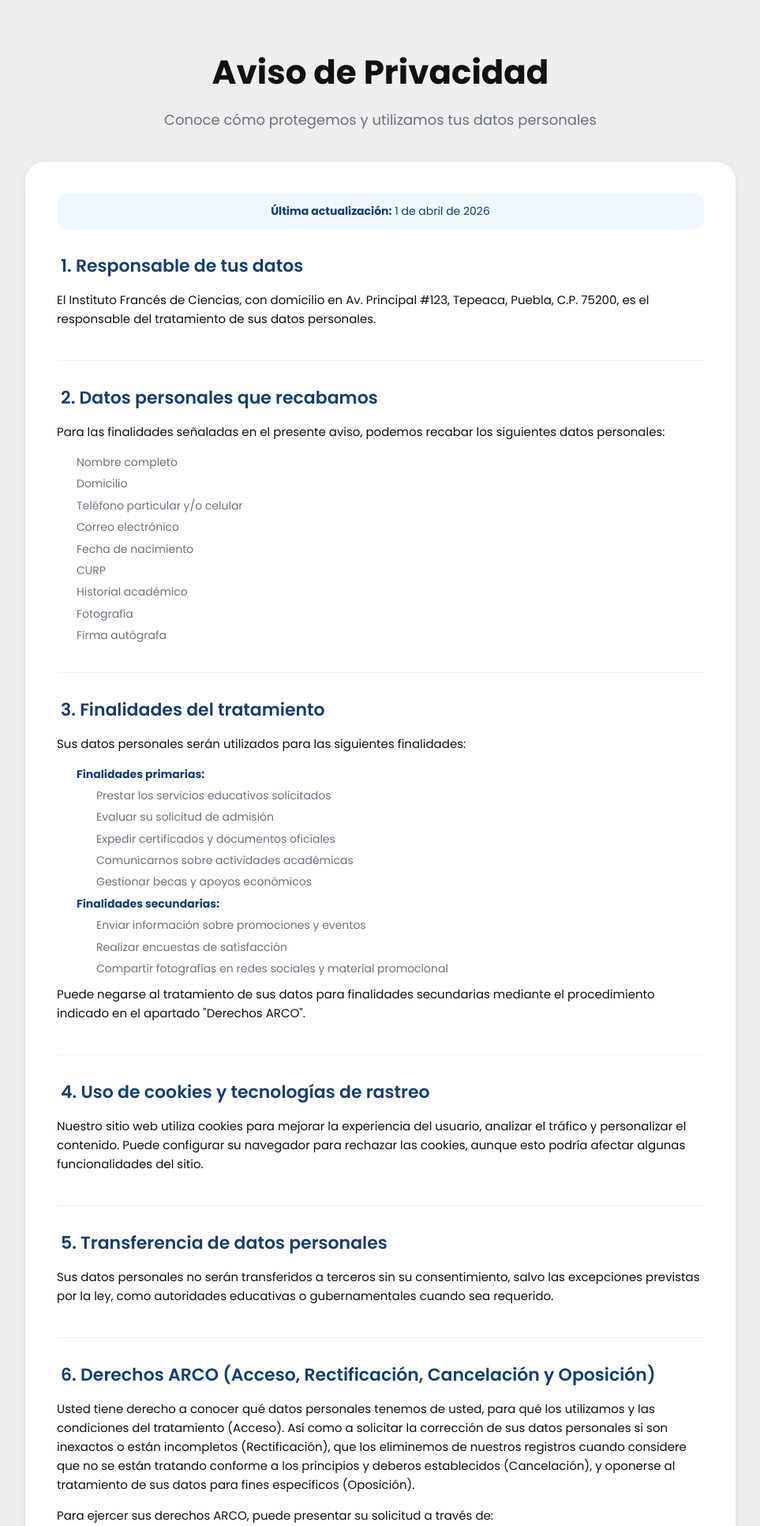
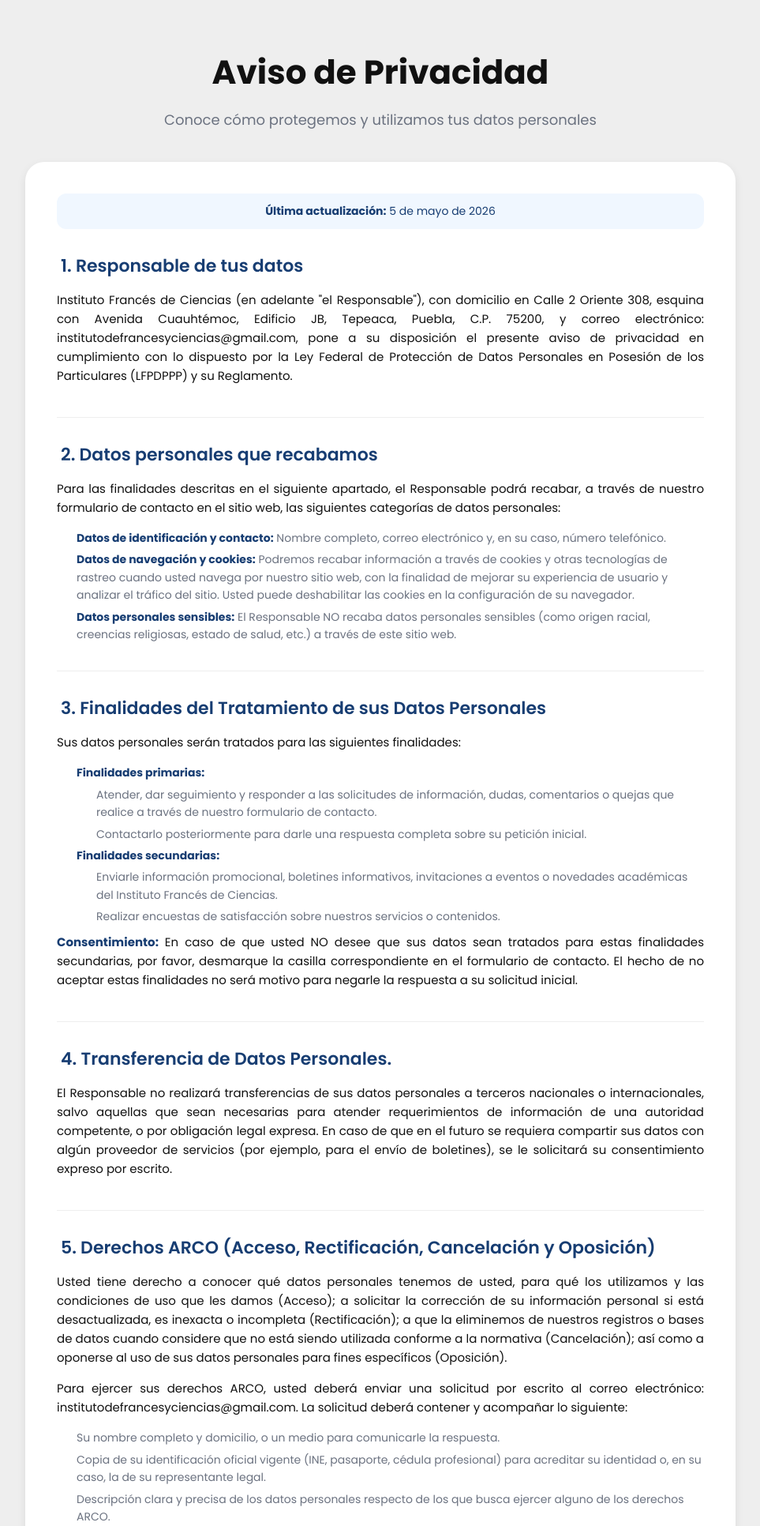
Before and after one commit to edenSHZ/ProyectoS8, a PHP site: page /privacidad.html in a window 1280 px wide. Shown: the part 72-2004 px from the top of the page at 79% size, without its empty margins (158-1121 px from the left). Run offline with PHP 8.4, Linux system fonts and the light colour scheme.

Commit message:
Corrección del footer y Aviso de Privacidad

```diff
--- a/css/styles.css
+++ b/css/styles.css
@@ -4003,6 +4003,7 @@ AVISO DE PRIVACIDAD
     color: var(--color-text);
     line-height: 1.6;
     margin-bottom: 15px;
+    text-align: justify;
 }
 
 .aviso-seccion ul {
--- a/privacidad.html
+++ b/privacidad.html
@@ -67,95 +67,81 @@
                 <div class="aviso-content">
                     <!-- Fecha de actualización -->
                     <div class="aviso-fecha">
-                        <p><strong>Última actualización:</strong> 1 de abril de 2026</p>
+                        <p><strong>Última actualización:</strong> 5 de mayo de 2026</p>
                     </div>
 
                     <!-- Introducción -->
                     <div class="aviso-seccion">
                         <h2>1. Responsable de tus datos</h2>
-                        <p>El Instituto Francés de Ciencias, con domicilio en Av. Principal #123, Tepeaca, Puebla, C.P. 75200, es el responsable del tratamiento de sus datos personales.</p>
+                        <p>Instituto Francés de Ciencias (en adelante "el Responsable"), con domicilio en Calle 2 Oriente 308, esquina con Avenida Cuauhtémoc, Edificio JB, Tepeaca, Puebla, C.P. 75200, y correo electrónico: institutodefrancesyciencias@gmail.com, pone a su disposición el presente aviso de privacidad en cumplimiento con lo dispuesto por la Ley Federal de Protección de Datos Personales en Posesión de los Particulares (LFPDPPP) y su Reglamento.</p>
                     </div>
 
                     <div class="aviso-seccion">
                         <h2>2. Datos personales que recabamos</h2>
-                        <p>Para las finalidades señaladas en el presente aviso, podemos recabar los siguientes datos personales:</p>
+                        <p>Para las finalidades descritas en el siguiente apartado, el Responsable podrá recabar, a través de nuestro formulario de contacto en el sitio web, las siguientes categorías de datos personales:</p>
                         <ul>
-                            <li>Nombre completo</li>
-                            <li>Domicilio</li>
-                            <li>Teléfono particular y/o celular</li>
-                            <li>Correo electrónico</li>
-                            <li>Fecha de nacimiento</li>
-                            <li>CURP</li>
-                            <li>Historial académico</li>
-                            <li>Fotografía</li>
-                            <li>Firma autógrafa</li>
+                            <li><strong>Datos de identificación y contacto:</strong> Nombre completo, correo electrónico y, en su caso, número telefónico.</li>
+                            <li><strong>Datos de navegación y cookies:</strong> Podremos recabar información a través de cookies y otras tecnologías de rastreo cuando usted navega por nuestro sitio web, con la finalidad de mejorar su experiencia de usuario y analizar el tráfico del sitio. Usted puede deshabilitar las cookies en la configuración de su navegador.</li>
+                            <li><strong>Datos personales sensibles:</strong> El Responsable NO recaba datos personales sensibles (como origen racial, creencias religiosas, estado de salud, etc.) a través de este sitio web.</li>
                         </ul>
                     </div>
 
                     <div class="aviso-seccion">
-                        <h2>3. Finalidades del tratamiento</h2>
-                        <p>Sus datos personales serán utilizados para las siguientes finalidades:</p>
+                        <h2>3. Finalidades del Tratamiento de sus Datos Personales</h2>
+                        <p>Sus datos personales serán tratados para las siguientes finalidades:</p>
                         <ul>
                             <li><strong>Finalidades primarias:</strong>
                                 <ul>
-                                    <li>Prestar los servicios educativos solicitados</li>
-                                    <li>Evaluar su solicitud de admisión</li>
-                                    <li>Expedir certificados y documentos oficiales</li>
-                                    <li>Comunicarnos sobre actividades académicas</li>
-                                    <li>Gestionar becas y apoyos económicos</li>
+                                    <li>Atender, dar seguimiento y responder a las solicitudes de información, dudas, comentarios o quejas que realice a través de nuestro formulario de contacto.</li>
+                                    <li>Contactarlo posteriormente para darle una respuesta completa sobre su petición inicial.</li>
                                 </ul>
                             </li>
                             <li><strong>Finalidades secundarias:</strong>
                                 <ul>
-                                    <li>Enviar información sobre promociones y eventos</li>
-                                    <li>Realizar encuestas de satisfacción</li>
-                                    <li>Compartir fotografías en redes sociales y material promocional</li>
+                                    <li>Enviarle información promocional, boletines informativos, invitaciones a eventos o novedades académicas del Instituto Francés de Ciencias.</li>
+                                    <li>Realizar encuestas de satisfacción sobre nuestros servicios o contenidos.</li>
                                 </ul>
                             </li>
                         </ul>
-                        <p>Puede negarse al tratamiento de sus datos para finalidades secundarias mediante el procedimiento indicado en el apartado "Derechos ARCO".</p>
+                        <p><strong>Consentimiento:</strong> En caso de que usted NO desee que sus datos sean tratados para estas finalidades secundarias, por favor, desmarque la casilla correspondiente en el formulario de contacto. El hecho de no aceptar estas finalidades no será motivo para negarle la respuesta a su solicitud inicial.</p>
                     </div>
 
                     <div class="aviso-seccion">
-                        <h2>4. Uso de cookies y tecnologías de rastreo</h2>
-                        <p>Nuestro sitio web utiliza cookies para mejorar la experiencia del usuario, analizar el tráfico y personalizar el contenido. Puede configurar su navegador para rechazar las cookies, aunque esto podría afectar algunas funcionalidades del sitio.</p>
+                        <h2>4. Transferencia de Datos Personales.</h2>
+                        <p>El Responsable no realizará transferencias de sus datos personales a terceros nacionales o internacionales, salvo aquellas que sean necesarias para atender requerimientos de información de una autoridad competente, o por obligación legal expresa. En caso de que en el futuro se requiera compartir sus datos con algún proveedor de servicios (por ejemplo, para el envío de boletines), se le solicitará su consentimiento expreso por escrito.</p>
                     </div>
 
                     <div class="aviso-seccion">
-                        <h2>5. Transferencia de datos personales</h2>
-                        <p>Sus datos personales no serán transferidos a terceros sin su consentimiento, salvo las excepciones previstas por la ley, como autoridades educativas o gubernamentales cuando sea requerido.</p>
+                        <h2>5. Derechos ARCO (Acceso, Rectificación, Cancelación y Oposición)</h2>
+                        <p>Usted tiene derecho a conocer qué datos personales tenemos de usted, para qué los utilizamos y las condiciones de uso que les damos (Acceso); a solicitar la corrección de su información personal si está desactualizada, es inexacta o incompleta (Rectificación); a que la eliminemos de nuestros registros o bases de datos cuando considere que no está siendo utilizada conforme a la normativa (Cancelación); así como a oponerse al uso de sus datos personales para fines específicos (Oposición).</p>
+                        <p>Para ejercer sus derechos ARCO, usted deberá enviar una solicitud por escrito al correo electrónico: institutodefrancesyciencias@gmail.com. La solicitud deberá contener y acompañar lo siguiente: </p>
+                        <ul>
+                            <li>Su nombre completo y domicilio, o un medio para comunicarle la respuesta.</li>
+                            <li>Copia de su identificación oficial vigente (INE, pasaporte, cédula profesional) para acreditar su identidad o, en su caso, la de su representante legal.</li>
+                            <li>Descripción clara y precisa de los datos personales respecto de los que busca ejercer alguno de los derechos ARCO.</li>
+                            <li>Cualquier otro elemento que facilite la localización de sus datos.</li>
+                        </ul>
+                        <p>El Responsante le comunicará la determinación en un plazo máximo de 20 días hábiles contados desde la recepción de la solicitud. Si es procedente, se hará efectiva dentro de los 15 días hábiles siguientes a la fecha de la respuesta.</p>
                     </div>
 
                     <div class="aviso-seccion">
-                        <h2>6. Derechos ARCO (Acceso, Rectificación, Cancelación y Oposición)</h2>
-                        <p>Usted tiene derecho a conocer qué datos personales tenemos de usted, para qué los utilizamos y las condiciones del tratamiento (Acceso). Así como a solicitar la corrección de sus datos personales si son inexactos o están incompletos (Rectificación), que los eliminemos de nuestros registros cuando considere que no se están tratando conforme a los principios y deberos establecidos (Cancelación), y oponerse al tratamiento de sus datos para fines específicos (Oposición).</p>
-                        <p>Para ejercer sus derechos ARCO, puede presentar su solicitud a través de:</p>
-                        <ul>
-                            <li><strong>Correo electrónico:</strong> privacidad@gmail.com</li>
-                            <li><strong>Teléfono:</strong> 222 852 4533</li>
-                            <li><strong>Domicilio:</strong> Av. Principal #123, Tepeaca, Puebla</li>
-                        </ul>
-                        <p>La solicitud deberá contener: nombre completo, domicilio, correo electrónico, documento que acredite su identidad y descripción clara de los datos sobre los que busca ejercer sus derechos.</p>
+                        <h2>6. Revocación del Consentimiento</h2>
+                        <p>En cualquier momento, usted puede revocar el consentimiento que nos haya otorgado para el tratamiento de sus datos personales (por ejemplo, para dejar de recibir boletines). Para ello, deberá seguir el mismo procedimiento y requisitos establecidos en el apartado de Derechos ARCO.</p>
                     </div>
 
                     <div class="aviso-seccion">
-                        <h2>7. Limitación de uso y divulgación de datos</h2>
-                        <p>Para limitar el uso o divulgación de sus datos personales, puede inscribirse en el Registro Público de Usuarios (REUS) de la Procuraduría Federal del Consumidor (PROFECO).</p>
+                        <h2>7. Opciones para Limitar el Uso o Divulgación de sus Datos</h2>
+                        <p>Usted puede limitar el uso o divulgación de sus datos personales enviando su solicitud al correo electrónico antes señalado. Asimismo, puede inscribirse en el Registro Público de Usuarios de la Procuraduría Federal del Consumidor (PROFECO) para que sus datos no sean utilizados para fines mercadotécnicos o publicitarios.</p>
                     </div>
 
                     <div class="aviso-seccion">
-                        <h2>8. Medidas de seguridad</h2>
-                        <p>Implementamos medidas de seguridad administrativas, técnicas y físicas para proteger sus datos personales contra daño, pérdida, alteración, destrucción o el uso, acceso o tratamiento no autorizado.</p>
+                        <h2>8. Uso de Cookies y Tecnologías de Rastreo</h2>
+                        <p>Este sitio web utiliza cookies y web beacons. Estas tecnologías pueden recabar información como su dirección IP, tipo de navegador, sistema operativo, páginas visitadas y duración de la visita. Las cookies se utilizan para mejorar su experiencia de navegación y analizar el tráfico del sitio. Usted puede deshabilitarlas siguiendo las instrucciones de su navegador de internet. Al no deshabilitarlas, otorga su consentimiento para el tratamiento de su información en los términos aquí señalados.</p>
                     </div>
 
                     <div class="aviso-seccion">
                         <h2>9. Cambios al Aviso de Privacidad</h2>
-                        <p>Cualquier modificación a este aviso de privacidad será publicada en nuestro sitio web. Le recomendamos revisar periódicamente esta sección para mantenerse informado.</p>
-                    </div>
-
-                    <div class="aviso-seccion">
-                        <h2>10. Consentimiento</h2>
-                        <p>Al proporcionar sus datos personales al Instituto Francés de Ciencias, acepta los términos y condiciones del presente Aviso de Privacidad.</p>
+                        <p>El Responsable se reserva el derecho de modificar o actualizar el presente aviso de privacidad en cualquier momento, para atender reformas legislativas, cambios en nuestras políticas internas o nuevos requerimientos para la prestación del servicio. Estas modificaciones estarán disponibles al público a través de nuestra página web, en la misma dirección donde se encuentra este aviso.</p>
                     </div>
 
                     <!-- Botón de contacto -->
@@ -222,9 +208,11 @@
                     <div class="contacto-left">
                         <h4>Contacto</h4>
                         <p><strong>Teléfono:</strong> 222 852 4533</p>
-                        <p><strong>Dirección:</strong> Av. Principal #123</p>
-                        <p><strong>Correo:</strong> contacto@gmail.com</p>
-                        <p><strong>Horario:</strong> Lun-Vie 9am - 6pm</p>
+                        <p><strong>Dirección:</strong>Calle 2 Oriente 308, esquina con Avenida Cuauhtemoc. Edificio JB, Tepeaca.</p>
+                        <p><strong>Correo:</strong><a href="mailto:institutodefrancesyciencias@gmail.com">institutode<br>francesy<br>ciencias@gmail.com</a></p>
+                        <p><strong>Horario:</strong> Lun-Vie: 2pm - 7pm<br>
+                                                     Sábado: 8am - 7pm<br>
+                                                     Domingo CERRADO</p>
                     </div>
 
                     <!-- Lado derecho: Mapa -->
@@ -239,7 +227,7 @@
                                             <path d="M21 10c0 7-9 13-9 13s-9-6-9-13a9 9 0 0 1 18 0z"/>
                                             <circle cx="12" cy="10" r="3"/>
                                         </svg>
-                                        <p>Calle 2 Ote. 308, Tepeaca, Pue.</p>
+                                        <p>Calle 2 Oriente 308, esquina con Avenida Cuauhtemoc. Edificio JB, Tepeaca</p>
                                         <button id="activate-map-btn" class="btn-activar-mapa">
                                             <svg xmlns="http://www.w3.org/2000/svg" width="16" height="16" viewBox="0 0 24 24" fill="none" stroke="currentColor" stroke-width="2">
                                                 <path d="M21 10c0 7-9 13-9 13s-9-6-9-13a9 9 0 0 1 18 0z"/>
@@ -270,7 +258,7 @@
                         </a>
 
                         <!-- WhatsApp -->
-                    <a href="https://wa.me/521234567890" target="_blank" rel="noopener noreferrer">
+                        <a href="https://wa.me/522228524533" target="_blank" rel="noopener noreferrer">
                         <svg xmlns="http://www.w3.org/2000/svg" width="30" height="30" fill="none" stroke="#ffffff" stroke-width="2">
                             <path d="M3 21l1.65 -3.8a9 9 0 1 1 3.4 2.9l-5.05 .9"/>
                             <path d="M9 10a.5 .5 0 0 0 1 0v-1a.5 .5 0 0 0 -1 0v1a5 5 0 0 0 5 5h1a.5 .5 0 0 0 0 -1h-1a.5 .5 0 0 0 0 1"/>
@@ -285,10 +273,10 @@
                             <path d="M16.5 7.5v.01"/>
                         </svg>
                         </a>
-
                     </div>
                 </nav>
                 <p class="instituto-nombre">Instituto Francés de Ciencias</p>
+            </div>
         </div>
 
         <!-- COPYRIGHT -->
```
Also changed, not shown: admisiones.html (+34 -13 lines), calendario.html (+8 -6 lines), comunidad.html (+8 -6 lines), contacto.html (+16 -9 lines), estudiantes.html (+7 -5 lines), index.html (+8 -6 lines), nosotros.html (+8 -6 lines), noticia_detalle.html (+7 -5 lines), noticias_y_eventos.html (+7 -5 lines), oferta_academica.html (+24 -7 lines), preguntas.html (+8 -6 lines), todas_noticias.html (+7 -6 lines). Lines whose indentation alone changed are shown as unchanged.
